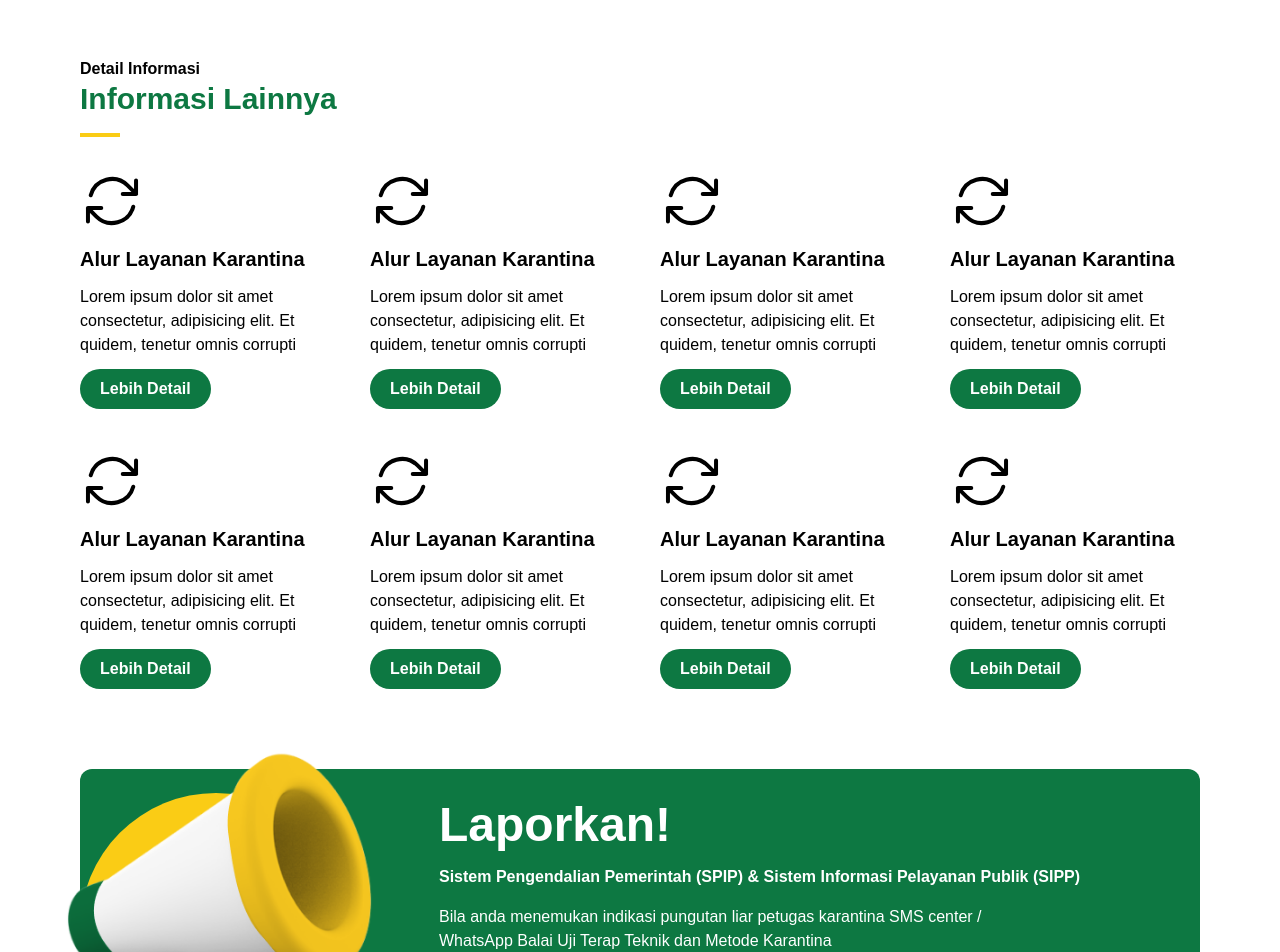
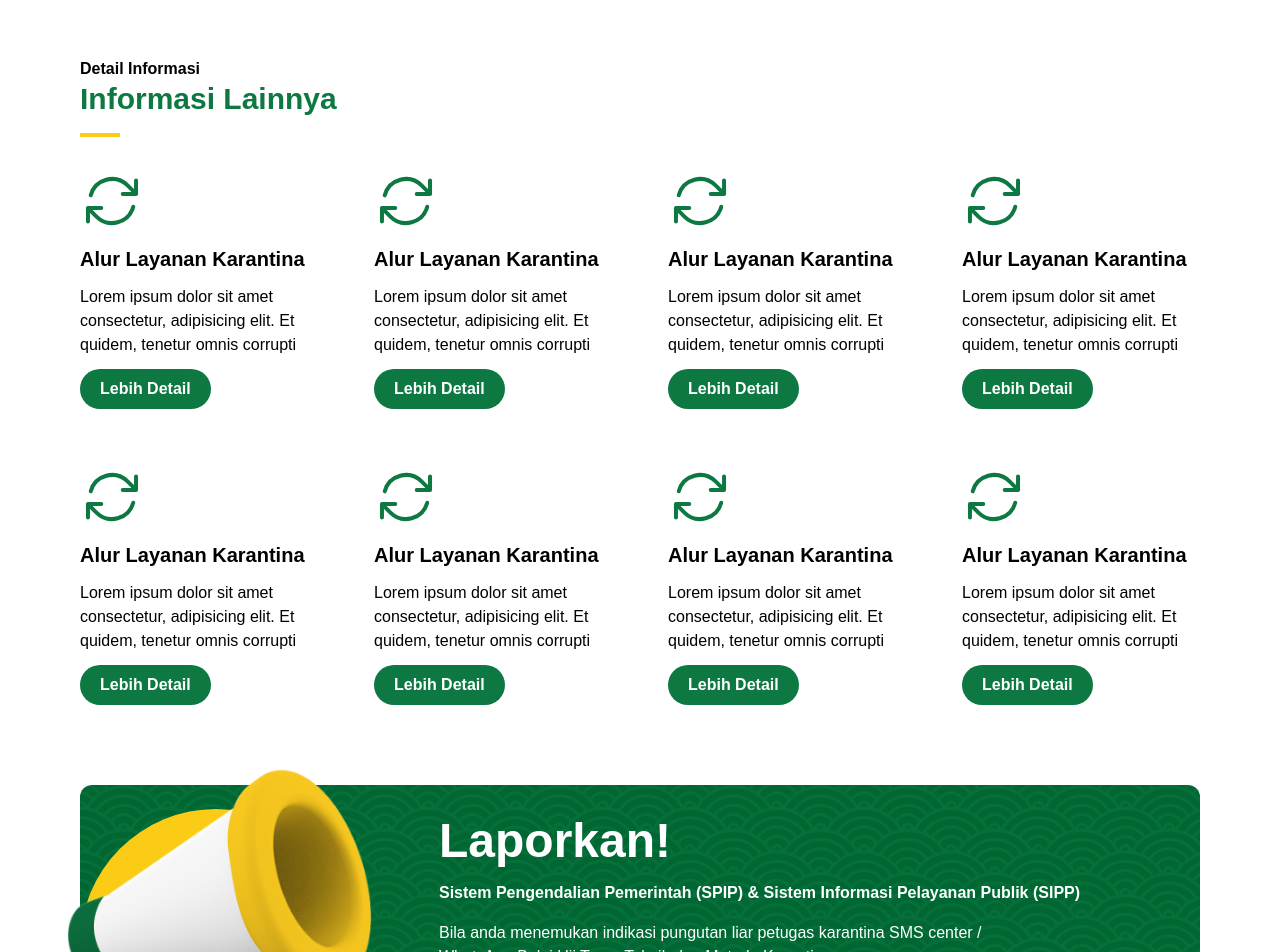
Before and after one commit to raflidev/BUTTMKP, a React (Create React App) app: page / in a window 1280 px wide. Shown: the part 1060-2012 px from the top of the page. Built offline with nearby package versions, Linux system fonts and the light colour scheme.

Commit message:
before init react-dom

```diff
--- a/src/App.js
+++ b/src/App.js
@@ -8,6 +8,7 @@ import people from "./images/people.png"
 
 // section 4
 import ilustrasi1 from "./images/ilustrasi/1.png";
+import bgf from "./images/ilustrasi/bgf.png";
 
 
 // section 5
@@ -241,11 +242,11 @@ function App() {
           </div>
 
           <div className="">
-            <div className="grid grid-cols-4 gap-10 pt-8">
+            <div className="grid grid-cols-4 gap-14 pt-8">
               <div>
                 <div className="space-y-3">
                   <div>
-                    <svg xmlns="http://www.w3.org/2000/svg" fill="none" viewBox="0 0 24 24" strokeWidth={1.5} stroke="currentColor" className="w-16 h-16">
+                    <svg xmlns="http://www.w3.org/2000/svg" fill="none" viewBox="0 0 24 24" strokeWidth={1.5} stroke="currentColor" className="w-16 h-16 text-green-primary">
                       <path strokeLinecap="round" strokeLinejoin="round" d="M16.023 9.348h4.992v-.001M2.985 19.644v-4.992m0 0h4.992m-4.993 0l3.181 3.183a8.25 8.25 0 0013.803-3.7M4.031 9.865a8.25 8.25 0 0113.803-3.7l3.181 3.182m0-4.991v4.99" />
                     </svg>
                   </div>
@@ -257,7 +258,7 @@ function App() {
               <div>
                 <div className="space-y-3">
                   <div>
-                    <svg xmlns="http://www.w3.org/2000/svg" fill="none" viewBox="0 0 24 24" strokeWidth={1.5} stroke="currentColor" className="w-16 h-16">
+                    <svg xmlns="http://www.w3.org/2000/svg" fill="none" viewBox="0 0 24 24" strokeWidth={1.5} stroke="currentColor" className="w-16 h-16 text-green-primary">
                       <path strokeLinecap="round" strokeLinejoin="round" d="M16.023 9.348h4.992v-.001M2.985 19.644v-4.992m0 0h4.992m-4.993 0l3.181 3.183a8.25 8.25 0 0013.803-3.7M4.031 9.865a8.25 8.25 0 0113.803-3.7l3.181 3.182m0-4.991v4.99" />
                     </svg>
                   </div>
@@ -269,7 +270,7 @@ function App() {
               <div>
                 <div className="space-y-3">
                   <div>
-                    <svg xmlns="http://www.w3.org/2000/svg" fill="none" viewBox="0 0 24 24" strokeWidth={1.5} stroke="currentColor" className="w-16 h-16">
+                    <svg xmlns="http://www.w3.org/2000/svg" fill="none" viewBox="0 0 24 24" strokeWidth={1.5} stroke="currentColor" className="w-16 h-16 text-green-primary">
                       <path strokeLinecap="round" strokeLinejoin="round" d="M16.023 9.348h4.992v-.001M2.985 19.644v-4.992m0 0h4.992m-4.993 0l3.181 3.183a8.25 8.25 0 0013.803-3.7M4.031 9.865a8.25 8.25 0 0113.803-3.7l3.181 3.182m0-4.991v4.99" />
                     </svg>
                   </div>
@@ -281,7 +282,7 @@ function App() {
               <div>
                 <div className="space-y-3">
                   <div>
-                    <svg xmlns="http://www.w3.org/2000/svg" fill="none" viewBox="0 0 24 24" strokeWidth={1.5} stroke="currentColor" className="w-16 h-16">
+                    <svg xmlns="http://www.w3.org/2000/svg" fill="none" viewBox="0 0 24 24" strokeWidth={1.5} stroke="currentColor" className="w-16 h-16 text-green-primary">
                       <path strokeLinecap="round" strokeLinejoin="round" d="M16.023 9.348h4.992v-.001M2.985 19.644v-4.992m0 0h4.992m-4.993 0l3.181 3.183a8.25 8.25 0 0013.803-3.7M4.031 9.865a8.25 8.25 0 0113.803-3.7l3.181 3.182m0-4.991v4.99" />
                     </svg>
                   </div>
@@ -293,7 +294,7 @@ function App() {
               <div>
                 <div className="space-y-3">
                   <div>
-                    <svg xmlns="http://www.w3.org/2000/svg" fill="none" viewBox="0 0 24 24" strokeWidth={1.5} stroke="currentColor" className="w-16 h-16">
+                    <svg xmlns="http://www.w3.org/2000/svg" fill="none" viewBox="0 0 24 24" strokeWidth={1.5} stroke="currentColor" className="w-16 h-16 text-green-primary">
                       <path strokeLinecap="round" strokeLinejoin="round" d="M16.023 9.348h4.992v-.001M2.985 19.644v-4.992m0 0h4.992m-4.993 0l3.181 3.183a8.25 8.25 0 0013.803-3.7M4.031 9.865a8.25 8.25 0 0113.803-3.7l3.181 3.182m0-4.991v4.99" />
                     </svg>
                   </div>
@@ -305,7 +306,7 @@ function App() {
               <div>
                 <div className="space-y-3">
                   <div>
-                    <svg xmlns="http://www.w3.org/2000/svg" fill="none" viewBox="0 0 24 24" strokeWidth={1.5} stroke="currentColor" className="w-16 h-16">
+                    <svg xmlns="http://www.w3.org/2000/svg" fill="none" viewBox="0 0 24 24" strokeWidth={1.5} stroke="currentColor" className="w-16 h-16 text-green-primary">
                       <path strokeLinecap="round" strokeLinejoin="round" d="M16.023 9.348h4.992v-.001M2.985 19.644v-4.992m0 0h4.992m-4.993 0l3.181 3.183a8.25 8.25 0 0013.803-3.7M4.031 9.865a8.25 8.25 0 0113.803-3.7l3.181 3.182m0-4.991v4.99" />
                     </svg>
                   </div>
@@ -317,7 +318,7 @@ function App() {
               <div>
                 <div className="space-y-3">
                   <div>
-                    <svg xmlns="http://www.w3.org/2000/svg" fill="none" viewBox="0 0 24 24" strokeWidth={1.5} stroke="currentColor" className="w-16 h-16">
+                    <svg xmlns="http://www.w3.org/2000/svg" fill="none" viewBox="0 0 24 24" strokeWidth={1.5} stroke="currentColor" className="w-16 h-16 text-green-primary">
                       <path strokeLinecap="round" strokeLinejoin="round" d="M16.023 9.348h4.992v-.001M2.985 19.644v-4.992m0 0h4.992m-4.993 0l3.181 3.183a8.25 8.25 0 0013.803-3.7M4.031 9.865a8.25 8.25 0 0113.803-3.7l3.181 3.182m0-4.991v4.99" />
                     </svg>
                   </div>
@@ -329,7 +330,7 @@ function App() {
               <div>
                 <div className="space-y-3">
                   <div>
-                    <svg xmlns="http://www.w3.org/2000/svg" fill="none" viewBox="0 0 24 24" strokeWidth={1.5} stroke="currentColor" className="w-16 h-16">
+                    <svg xmlns="http://www.w3.org/2000/svg" fill="none" viewBox="0 0 24 24" strokeWidth={1.5} stroke="currentColor" className="w-16 h-16 text-green-primary">
                       <path strokeLinecap="round" strokeLinejoin="round" d="M16.023 9.348h4.992v-.001M2.985 19.644v-4.992m0 0h4.992m-4.993 0l3.181 3.183a8.25 8.25 0 0013.803-3.7M4.031 9.865a8.25 8.25 0 0113.803-3.7l3.181 3.182m0-4.991v4.99" />
                     </svg>
                   </div>
@@ -346,13 +347,13 @@ function App() {
 
       {/* Section 4 */}
       <div className="px-20">
-        <div className="relative bg-green-primary rounded-xl">
+        <div className="relative bg-green-primary rounded-xl bg-cover" style={{ backgroundImage: `url(${bgf})` }}>
         <div className="flex">
           <div className="rounded-full">
             <div className="absolute bottom-0 w-[17rem] h-[17rem] bg-yellow-400 rounded-t-full  rounded-br-full"></div>
             <img className=" relative z-10 -mt-16 -ml-10" src={ilustrasi1} alt="" />
           </div>
-          <div className="w-4/6 text-white  flex items-center">
+          <div className="w-4/6 text-white flex items-center">
             <div className="space-y-4">
               <div className="font-bold text-5xl">Laporkan!</div>
               <div className="font-semibold">Sistem Pengendalian Pemerintah (SPIP) & Sistem Informasi Pelayanan Publik (SIPP)</div>
@@ -404,7 +405,7 @@ function App() {
       {/* End Section 5 */}
 
       {/* Section 6 */}
-      <div className="bg-green-primary">
+      <div className="bg-green-primary" style={{ backgroundImage: `url(${bgf})` }}>
         <div className="px-20 py-20">
           <div className="flex justify-center">
             <div className="w-5/6">
@@ -476,9 +477,9 @@ function App() {
               </div>
               <div className="pt-10">
                 <div className="grid grid-cols-3 gap-8">
-                  <div className=" col-span-3">
+                  <div className="col-span-3">
                     <div>
-                      <img src={berita1} alt="" />
+                      <img src={berita1} className="w-full" alt="" />
                       <div>
                         <div className="flex justify-between items-center">
                           <div className="w-5/6">
@@ -671,7 +672,7 @@ function App() {
       {/* End section 9 */}
 
       {/* Section 10 */}
-      <div className="bg-green-primary">
+      <div className="bg-green-primary bg-cover" style={{ backgroundImage: `url(${bgf})` }}>
         <div className="px-16 2xl:px-10 py-20 flex justify-evenly text-white">
           <div className="w-4/12 text-sm">
             <div className="">
```
Also changed, not shown: src/images/ilustrasi/bgf.png (added).
